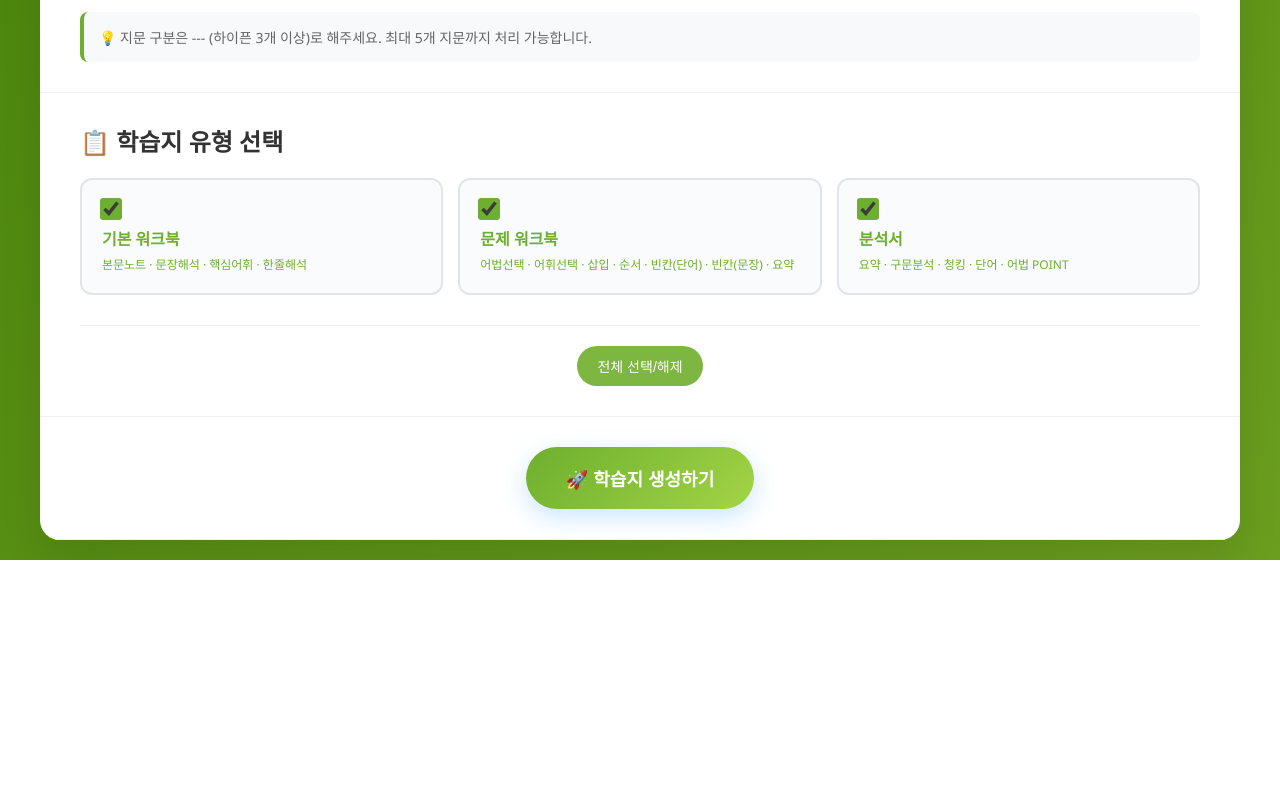
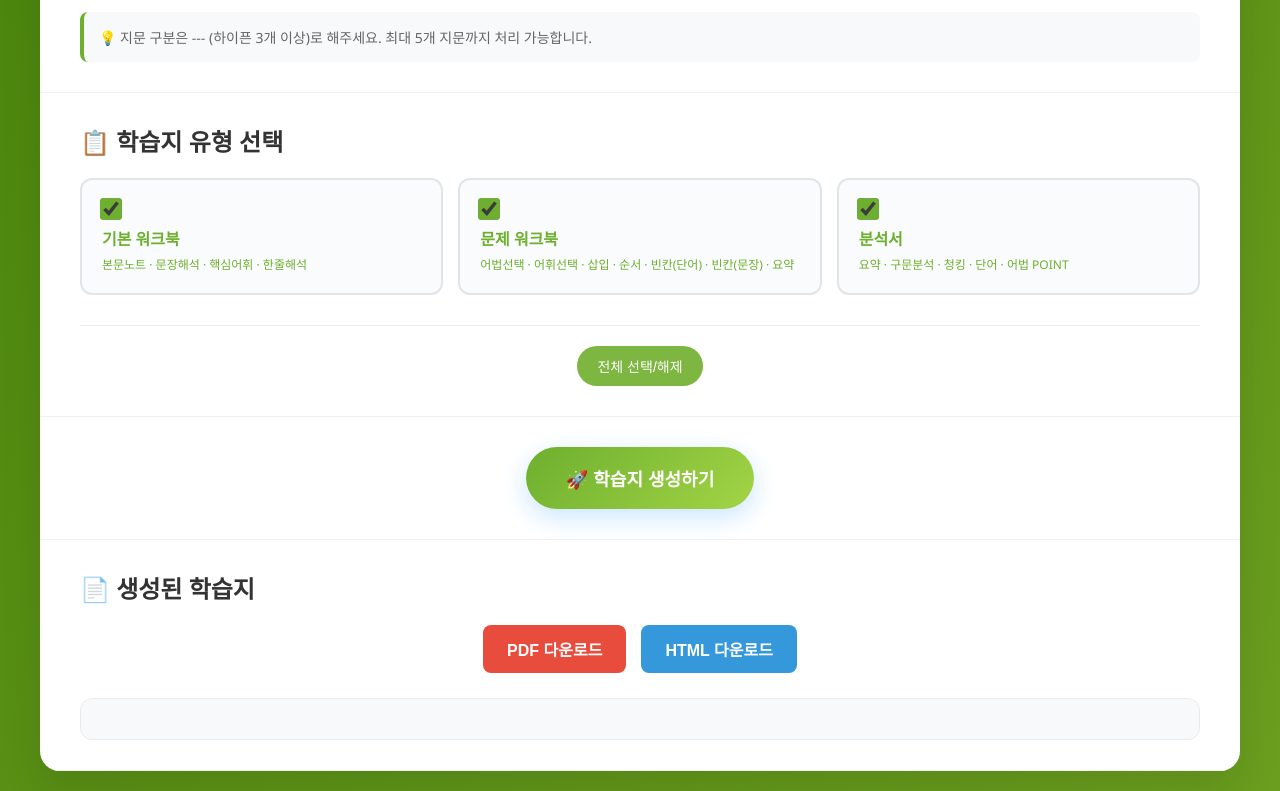
Before and after one commit to AYUL-LEE/english-worksheet-generator, a website: page public/index.html in a window 1280 px wide. Shown: the part 1036-1827 px from the top of the page. Before the commit the page ends 1596 px from the top, so only its background shows below. Drawn offline with Linux system fonts and the light colour scheme.

Commit message:
revert: resultSection 항상 표시로 되돌림

```diff
--- a/public/index.html
+++ b/public/index.html
@@ -129,7 +129,7 @@ Environmental protection is becoming increasingly important..."
         </section>
 
                 <!-- 결과 섹션 -->
-        <section class="result-section" id="resultSection" style="display:none;">
+        <section class="result-section" id="resultSection">
             <h2>📄 생성된 학습지</h2>
             <div class="result-actions">
                 <button id="downloadPdf" class="pdf-btn">PDF 다운로드</button>
```
